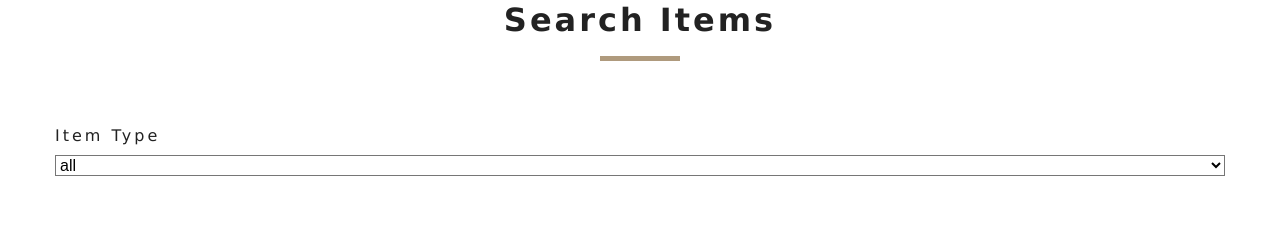
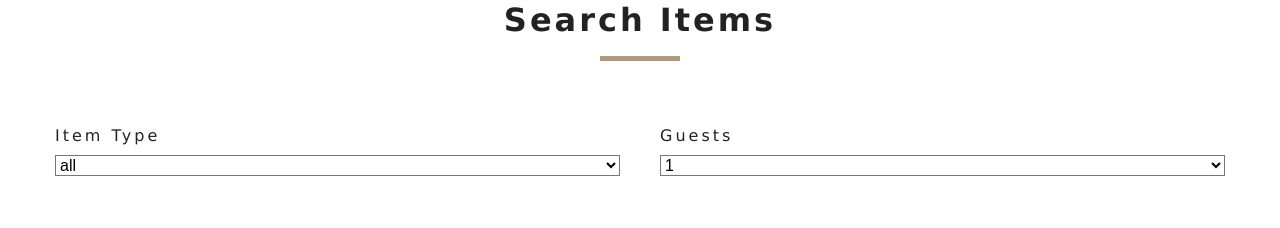
Before and after one commit to almack131216/react-api-beach-resort-tutorial, a React (Create React App) app: page /items in a window 1280 px wide. Shown: the part 880-1108 px from the top of the page. Built offline with nearby package versions, Linux system fonts and the light colour scheme.

Commit message:
11 | ItemsFilter | Select Capacity

```diff
--- a/src/Context.js
+++ b/src/Context.js
@@ -84,9 +84,17 @@ export default class ItemProvider extends Component {
       pets
     } = this.state;
 
+    // all the rooms
     let tmpItems = [...items];
+    // transform values
+    capacity = parseInt(capacity);
+    // filter by type
     if (type !== "all") {
       tmpItems = tmpItems.filter(item => item.type === type);
+    }
+    //filter by capacity
+    if (capacity !== 1) {
+      tmpItems = tmpItems.filter(item => item.capacity >= capacity);
     }
     this.setState({
       sortedItems: tmpItems
--- a/src/containers/ItemsFilter.js
+++ b/src/containers/ItemsFilter.js
@@ -37,6 +37,16 @@ export default function ItemsFilter({ items }) {
     );
   });
 
+  // get unique
+  let people = getUnique(items, "capacity");
+  people = people.map((item, index) => {
+    return (
+      <option value={item} key={index}>
+        {item}
+      </option>
+    );
+  });
+
   return (
     <section className="filter-container">
       <Title title="search items" />
@@ -55,6 +65,20 @@ export default function ItemsFilter({ items }) {
           </select>
         </div>
         {/* (END) select type */}
+        {/* select guests */}
+        <div className="form-group">
+          <label htmlFor="capacity">guests</label>
+          <select
+            name="capacity"
+            id="capacity"
+            value={capacity}
+            className="form-control"
+            onChange={handleChange}
+          >
+            {people}
+          </select>
+        </div>
+        {/* (END) select guests */}
       </form>
     </section>
   );
```
